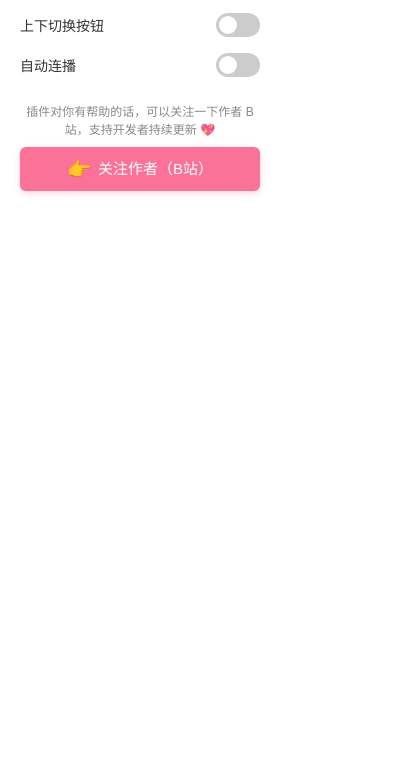
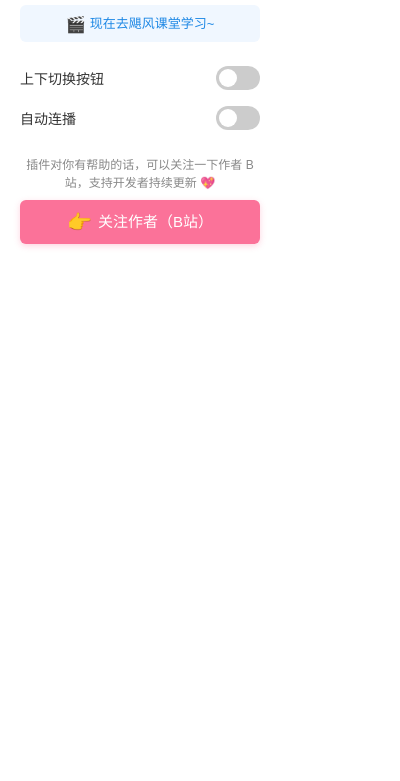
Before and after one commit to itchaox/ysjf-player-enhancer, a browser extension: page popup.html in a window 400 px wide. Shown: the part 63-844 px from the top of the page. Drawn offline with Linux system fonts and the light colour scheme.

Commit message:
ui(popup): 标题下方增加「现在去飓风课堂学习~」文字按钮
- 位置：标题 ysjf-player-enhancer 下方，开关上方
- 跳转：https://course.ysjf.com/ 新 tab 打开
- 样式：浅蓝背景 #f0f7ff + 蓝色文字 #1e88e5，文字按钮风格
  （不抢底部「关注作者」粉色按钮的视觉焦点）
- 图标：🎬 emoji，包裹到 .goto-emoji span 单独放大到 16px

```diff
--- a/popup.html
+++ b/popup.html
@@ -104,10 +104,35 @@
       margin-right: 6px;
       vertical-align: -2px;
     }
+    /* 跳转飓风课堂的文字按钮 */
+    .goto-btn {
+      display: block;
+      margin: 8px 0 16px;
+      padding: 8px 12px;
+      color: #1e88e5;
+      text-align: center;
+      text-decoration: none;
+      border-radius: 6px;
+      font-size: 13px;
+      background: #f0f7ff;
+      transition: background 0.15s;
+    }
+    .goto-btn:hover {
+      background: #e3f0ff;
+    }
+    .goto-emoji {
+      font-size: 16px;
+      margin-right: 4px;
+      vertical-align: -2px;
+    }
   </style>
 </head>
 <body>
   <div class="test-text">ysjf-player-enhancer</div>
+
+  <a href="https://course.ysjf.com/" target="_blank" rel="noopener noreferrer" class="goto-btn">
+    <span class="goto-emoji">🎬</span>现在去飓风课堂学习~
+  </a>
 
   <div class="switch-row">
     <span class="switch-label">上下切换按钮</span>
```
